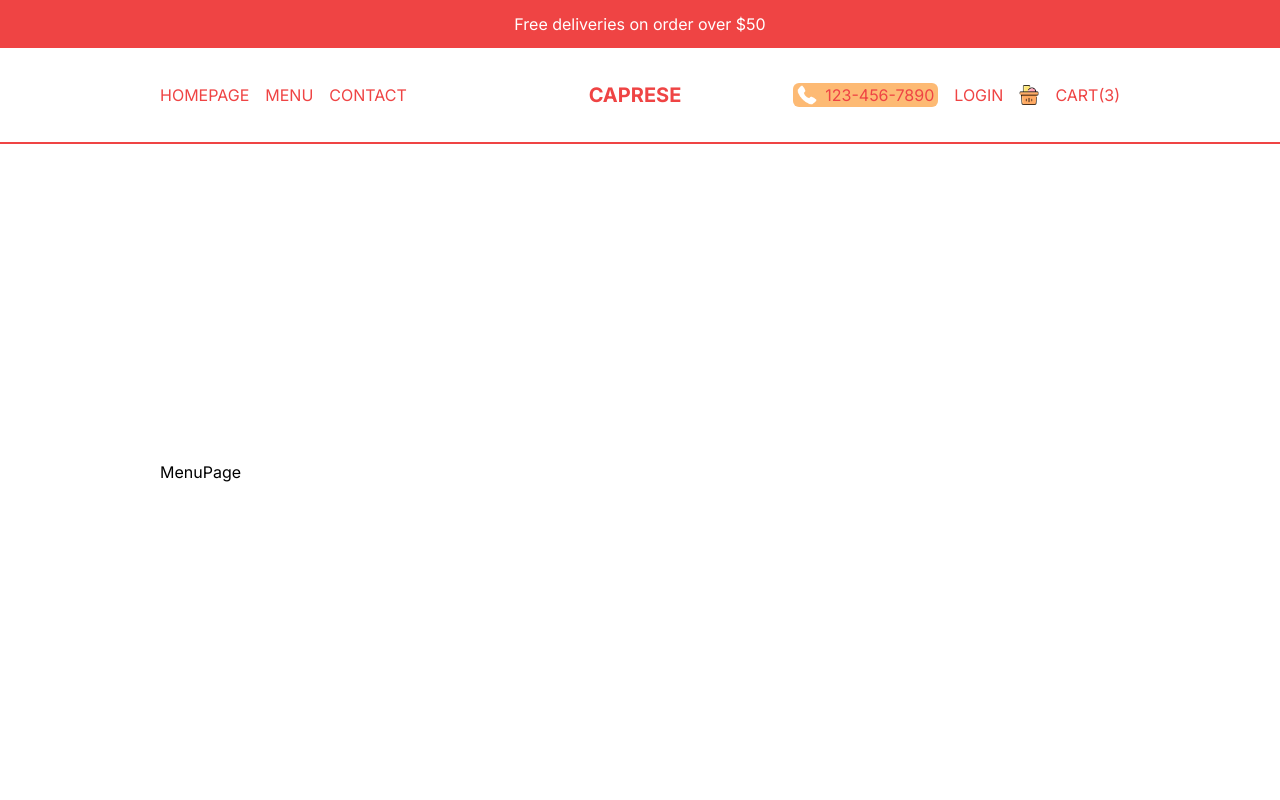
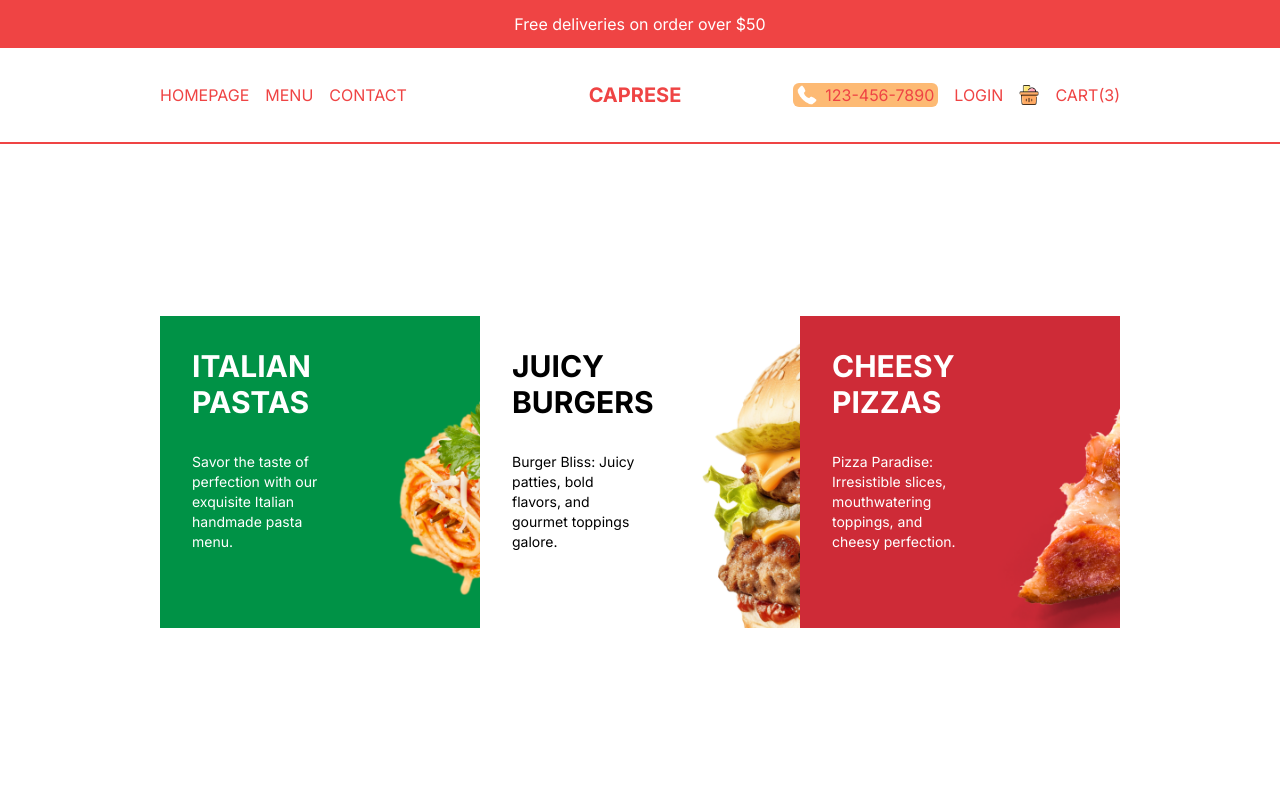
Before and after one commit to master-of-none/restaurant-nextJS, a Next.js app: page /menu in a window 1280 px wide. Shown: the top 800 px of the page. Built offline with nearby package versions, Linux system fonts and the light colour scheme.

Commit message:
Menu page - done

```diff
--- a/src/app/menu/page.tsx
+++ b/src/app/menu/page.tsx
@@ -1,12 +1,34 @@
+import { menu } from "@/data";
+import Link from "next/link";
 import React from "react";
 
 const MenuPage = () => {
     return (
-        <div
-            className="p-4 lg:px-20 xl:px-40 h-[calc(100vh-6rem)] md:h-[calc(100vh-9rem)]
-    flex flex-col md:flex-row items-center"
-        >
-            MenuPage
+        <div className="p-4 lg:px-20 xl:px-40 h-[calc(100vh-6rem)] md:h-[calc(100vh-9rem)] flex flex-col md:flex-row items-center">
+            {menu.map((category) => (
+                <Link
+                    href={`/menu/${category.slug}`}
+                    key={category.id}
+                    className="w-full h-1/3 bg-cover p-8 md:h-1/2"
+                    style={{ backgroundImage: `url(${category.img})` }}
+                >
+                    <div className={`text-${category.color} w-1/2`}>
+                        <h1 className="uppercase font-bold text-3xl">
+                            {category.title}
+                        </h1>
+                        <p className="text-sm my-8">{category.desc}</p>
+                        <button
+                            className={`hidden 2xl:block bg-${
+                                category.color
+                            } text-${
+                                category.color === "black" ? "white" : "red-500"
+                            } py-2 px-4 rounded-md`}
+                        >
+                            Explore
+                        </button>
+                    </div>
+                </Link>
+            ))}
         </div>
     );
 };
```
